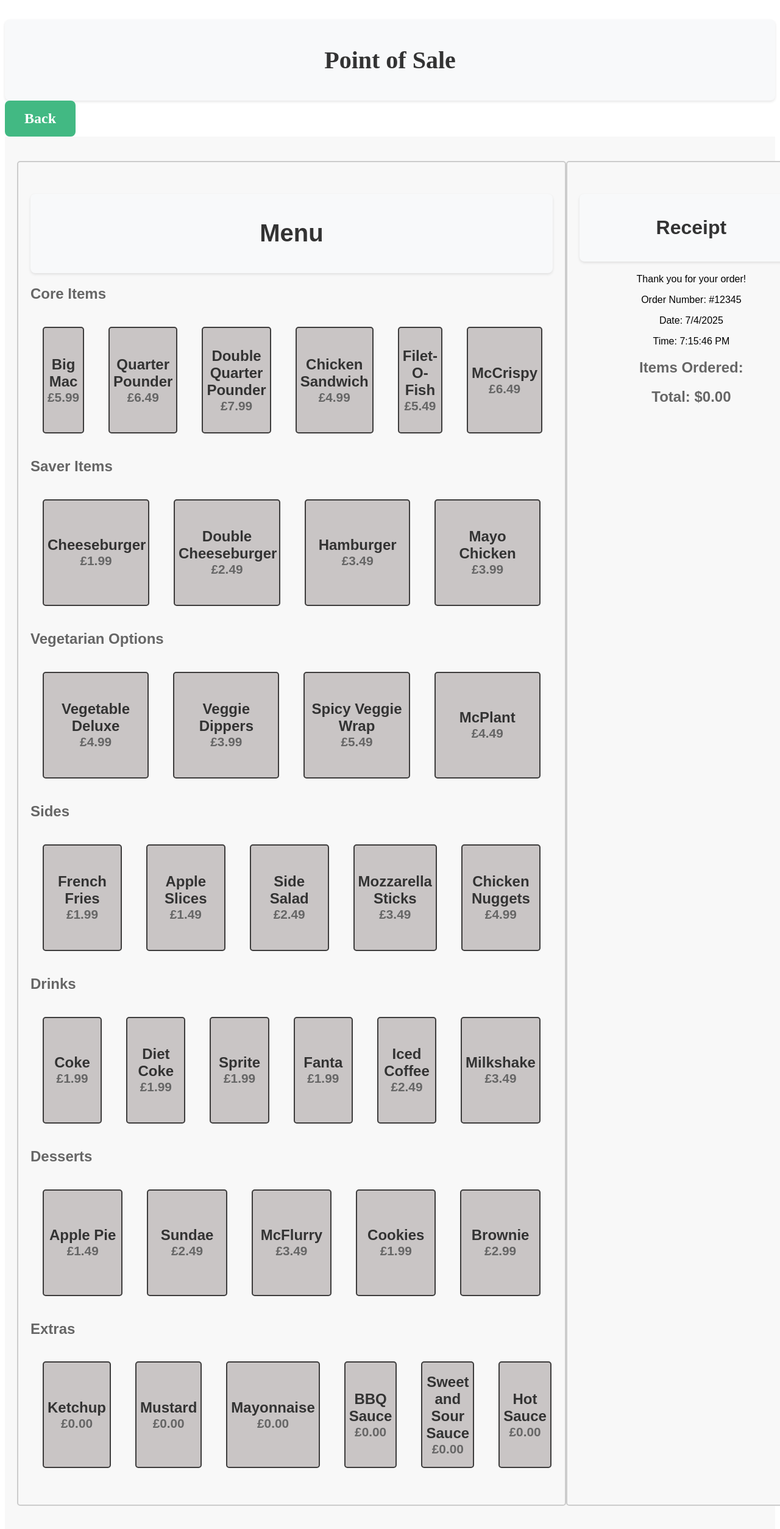
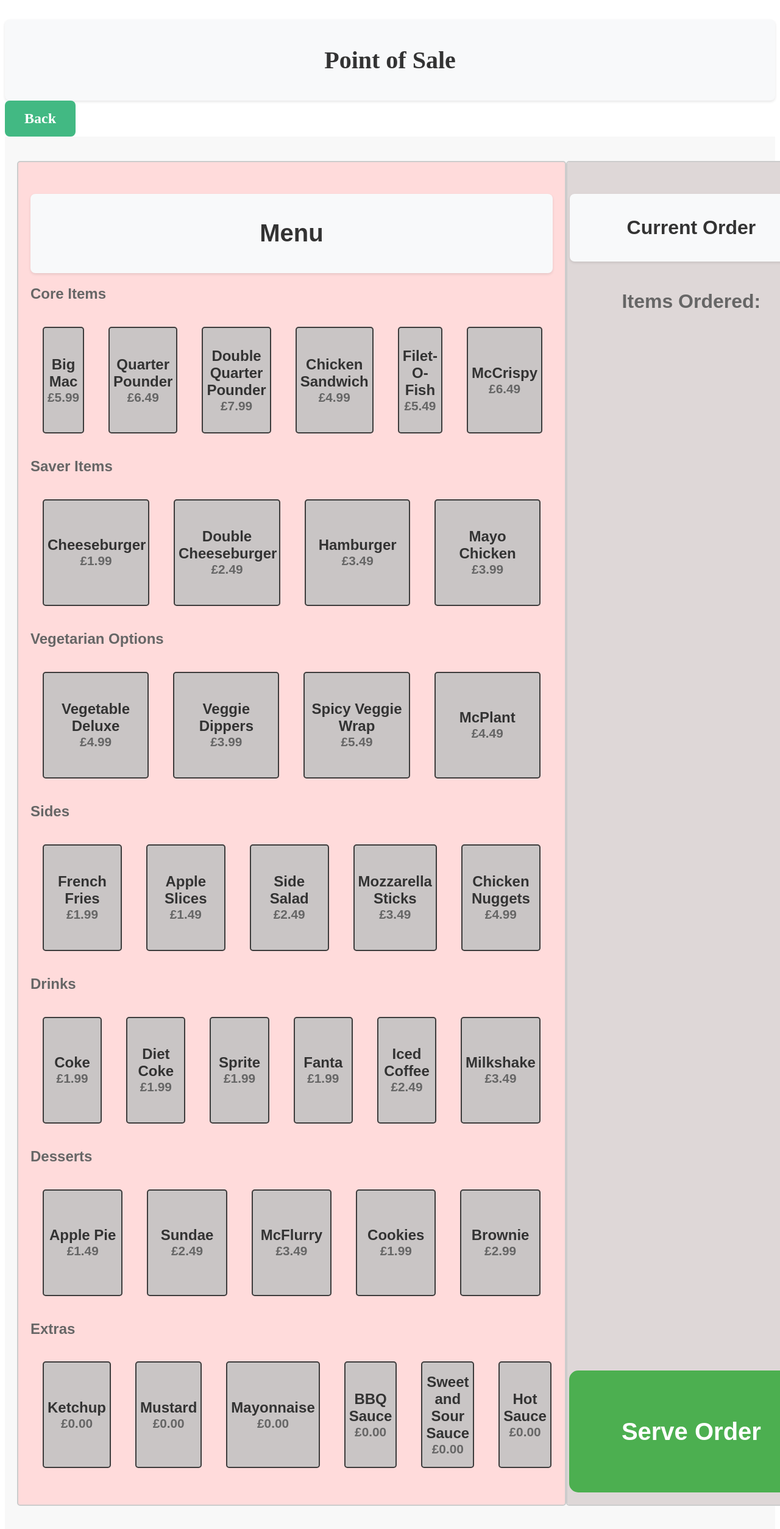
Before and after one commit to DobbaWon/McDonalds-System-Clone, a Vue app: page /PointOfSale in a window 1280 px wide. Shown: the top 2508 px of the page at 61% size. Built offline with nearby package versions, Linux system fonts and the light colour scheme.

Commit message:
Added order config screen covering receipt until order is complete, added item quantities

```diff
--- a/src/components/POSMenu.vue
+++ b/src/components/POSMenu.vue
@@ -91,7 +91,7 @@
 <style scoped>
 .pos-menu {
   padding: 20px;
-  background-color: #f8f8f8;
+  background-color: #ffdbdb;
   font-family: Arial, sans-serif;
   max-width: 70%;
   min-width: 70%;
--- a/src/components/POSOrder.vue
+++ b/src/components/POSOrder.vue
@@ -1,12 +1,111 @@
 <template>
+  <div class="pos-order">
+    <div class="header">
+      <h1>Current Order</h1>
+    </div>
+
+    <h2>Items Ordered:</h2>
+    <ul>
+      <li v-for="(item, index) in groupedOrder" :key="index">
+        {{ item.label }} <span v-if="item.quantity > 1">x{{ item.quantity }}</span> - £{{ item.totalPrice.toFixed(2) }}
+      </li>
+    </ul>
+
+    <ReceiptButton @serve-clicked="$emit('serve-clicked')"/>
+  </div>
 </template>
 
 <script>
+import ReceiptButton from './ReceiptButton.vue';
+
 export default {
   name: 'POSOrder',
-  components: {},
+  components: {
+    ReceiptButton
+  },
+  props: {
+    order: {
+      type: Array,
+      default: () => []
+    }
+  },
+  computed: {
+  groupedOrder() {
+    const map = new Map();
+
+    for (const item of this.order) {
+      const key = item.label;
+
+      if (map.has(key)) { // If the item already exists, update its quantity and total price
+        const existing = map.get(key);
+        existing.quantity += 1;
+        existing.totalPrice += item.price;
+      } else {
+        map.set(key, {
+          label: item.label,
+          price: item.price,
+          quantity: 1,
+          totalPrice: item.price
+        });
+      }
+    }
+
+    return Array.from(map.values());
+   }
+  }
 };
 </script>
 
 <style scoped>
+.pos-order {
+  padding: 20px;
+  background-color: #ded7d7;
+  font-family: Arial, sans-serif;
+  max-width: 30%;
+  min-width: 30%;
+  text-align: center;
+  border: 2px solid #ccc;
+  border-radius: 5px;
+  margin: 20px auto;
+  display: flex;
+  flex-direction: column;
+  overflow-y: auto;
+  align-items: center;
+
+}
+
+.header {
+  margin-bottom: 20px;
+  width: 100%;
+}
+
+h1 {
+  font-size: 2rem;
+  color: #333;
+  font-weight: bold;
+}
+
+h2 {
+  font-size: 2rem;
+  color: #666;
+  font-weight: bold;
+}
+
+ul {
+  list-style-type: none;
+  padding: 0;
+  font-size: 1.6rem;
+  font-weight: bold;
+  line-height: 2;
+}
+
+li {
+  padding: 5px 0;
+}
+
+.receipt-button {
+  margin-top: auto;
+  padding-bottom: 20px;
+  padding-top: 20px;
+}
 </style>
--- a/src/components/POSReceipt.vue
+++ b/src/components/POSReceipt.vue
@@ -10,19 +10,27 @@
 
     <h2>Items Ordered:</h2>
     <ul>
-      <li v-for="(item, index) in order" :key="index">
-        {{ item.label }} - ${{ item.price.toFixed(2) }}
+      <li v-for="(item, index) in groupedOrder" :key="index">
+        {{ item.label }} <span v-if="item.quantity > 1">x{{ item.quantity }}</span> - £{{ item.totalPrice.toFixed(2) }}
       </li>
     </ul>
 
-    <h2>Total: ${{ total.toFixed(2) }}</h2>
+    <h2>Total: £{{ total.toFixed(2) }}</h2>
+
+    <ReceiptButton isServed="true" @serve-clicked="$emit('serve-clicked')"/>
   </div>
 </template>
 
 
 <script>
+import ReceiptButton from './ReceiptButton.vue';
+
 export default {
   name: 'POSReceipt',
+  components: {
+    ReceiptButton
+  },
+
   props: {
     order: {
       type: Array,
@@ -30,10 +38,33 @@
     }
   },
   computed: {
-    total() {
-      return this.order.reduce((sum, item) => sum + item.price, 0);
+  total() {
+    return this.order.reduce((sum, item) => sum + item.price, 0);
+  },
+  groupedOrder() {
+    const map = new Map();
+
+    for (const item of this.order) {
+      const key = item.label;
+
+      if (map.has(key)) { // If the item already exists, update its quantity and total price
+        const existing = map.get(key);
+        existing.quantity += 1;
+        existing.totalPrice += item.price;
+      } else {
+        map.set(key, {
+          label: item.label,
+          price: item.price,
+          quantity: 1,
+          totalPrice: item.price
+        });
+      }
     }
+
+    return Array.from(map.values());
+   }
   }
+
 };
 </script>
 
@@ -41,7 +72,7 @@
 <style scoped>
 .pos-receipt {
   padding: 20px;
-  background-color: #f8f8f8;
+  background-color: #ded7d7;
   font-family: Arial, sans-serif;
   max-width: 30%;
   min-width: 30%;
@@ -49,11 +80,17 @@
   border: 2px solid #ccc;
   border-radius: 5px;
   margin: 20px auto;
+  display: flex;
+  flex-direction: column;
+  overflow-y: auto;
+  align-items: center;
+
 }
 
 .header {
   margin-bottom: 20px;
-}
+  width: 100%;
+  }
 
 h1 {
   font-size: 2rem;
@@ -75,4 +112,10 @@
 li {
   padding: 5px 0;
 }
+
+.receipt-button {
+  margin-top: auto;
+  padding-bottom: 20px;
+  padding-top: 20px;
+}
 </style>
--- /dev/null
+++ b/src/components/ReceiptButton.vue
@@ -0,0 +1,33 @@
+<template>
+  <button @click="$emit('serve-clicked')" class="receipt-button">
+    <span v-if="isServed">Go Back</span>
+    <span v-else>Serve Order</span>
+  </button>
+</template>
+
+<script>
+export default {
+  name: 'ReceiptButton',
+  props: {
+    isServed: {
+      type: Boolean,
+      default: false
+    }
+  }
+};
+</script>
+
+<style scoped>
+.receipt-button {
+  background-color: #4CAF50; /* Green */
+  color: white;
+  padding: 10px 20px;
+  border: 3px solid #4CAF50;
+  border-radius: 15px;
+  width: 400px;
+  height: 200px;
+  cursor: pointer;
+  font-size: 2.5rem;
+  font-weight: bold;
+}
+</style>
--- a/src/pages/point-of-sale-pages/PointOfSale.vue
+++ b/src/pages/PointOfSale.vue
@@ -6,16 +6,18 @@
 
   <div class="point-of-sale">
     <POSMenu @item-selected="addItemToOrder" />
-    <POSReceipt :order="order" />
+    <POSReceipt @serve-clicked="handleServeClicked" :order="order" v-if="isReceiptVisible" />
+    <POSOrder @serve-clicked="handleServeClicked" :order="order" v-if="!isReceiptVisible" />
   </div>
 </template>
 
 
 <script>
-import BackButton from '../../components/BackButton.vue';
-import ItemButton from '../../components/ItemButton.vue';
-import POSMenu from '../../components/POSMenu.vue';
-import POSReceipt from '../../components/POSReceipt.vue';
+import BackButton from '../components/BackButton.vue';
+import ItemButton from '../components/ItemButton.vue';
+import POSMenu from '../components/POSMenu.vue';
+import POSReceipt from '../components/POSReceipt.vue';
+import POSOrder from '../components/POSOrder.vue';
 
 export default {
   name: 'PointOfSale',
@@ -23,16 +25,21 @@
     BackButton,
     POSMenu,
     POSReceipt,
-    ItemButton
+    ItemButton,
+    POSOrder
   },
   data() {
     return {
-      order: []
+      order: [],
+      isReceiptVisible: false
     };
   },
   methods: {
   addItemToOrder(item) {
     this.order.push(item);
+  },
+  handleServeClicked() {
+    this.isReceiptVisible = !this.isReceiptVisible;
   }
 }
 
--- a/src/router/index.js
+++ b/src/router/index.js
@@ -1,6 +1,6 @@
 import { createRouter, createWebHistory } from 'vue-router'
 import Home from '../pages/Home.vue'
-import PointOfSale from '../pages/point-of-sale-pages/PointOfSale.vue'
+import PointOfSale from '../pages/PointOfSale.vue'
 
 const routes = [
   { path: '/', component: Home },
```
